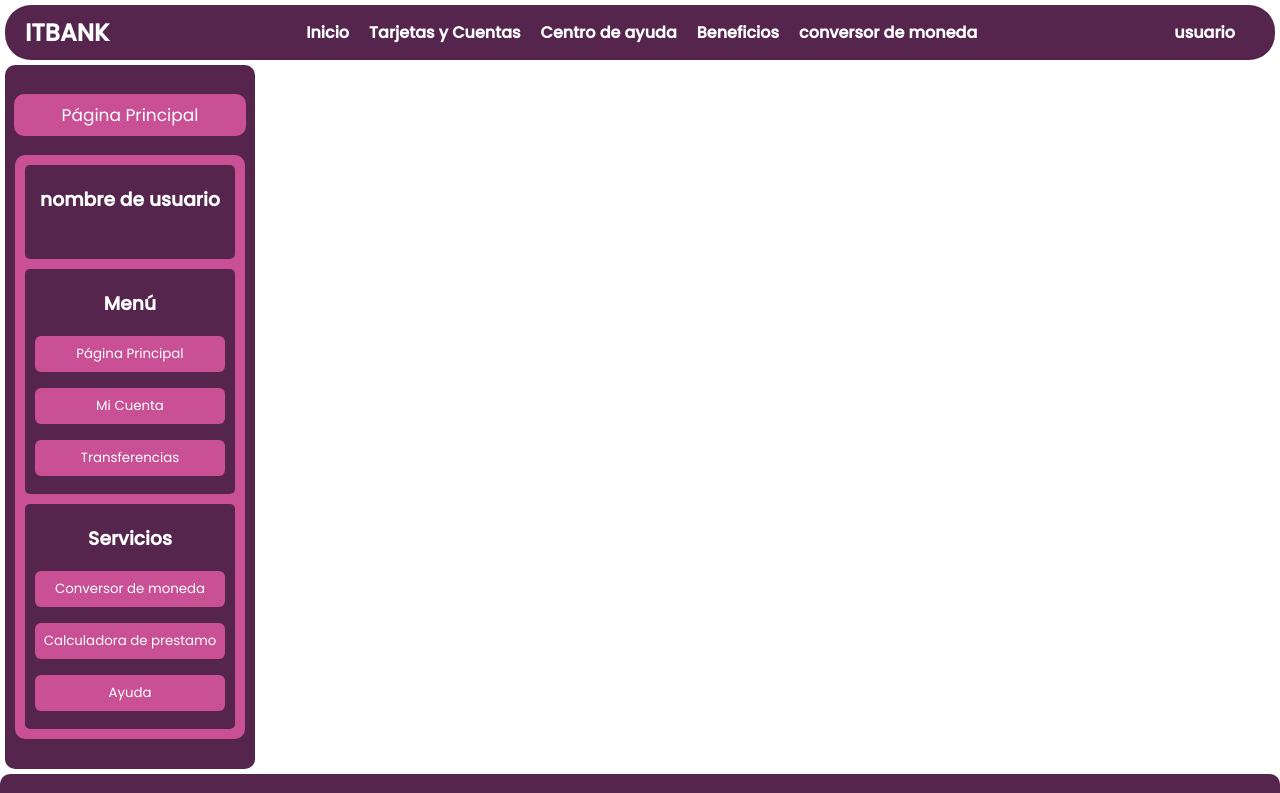
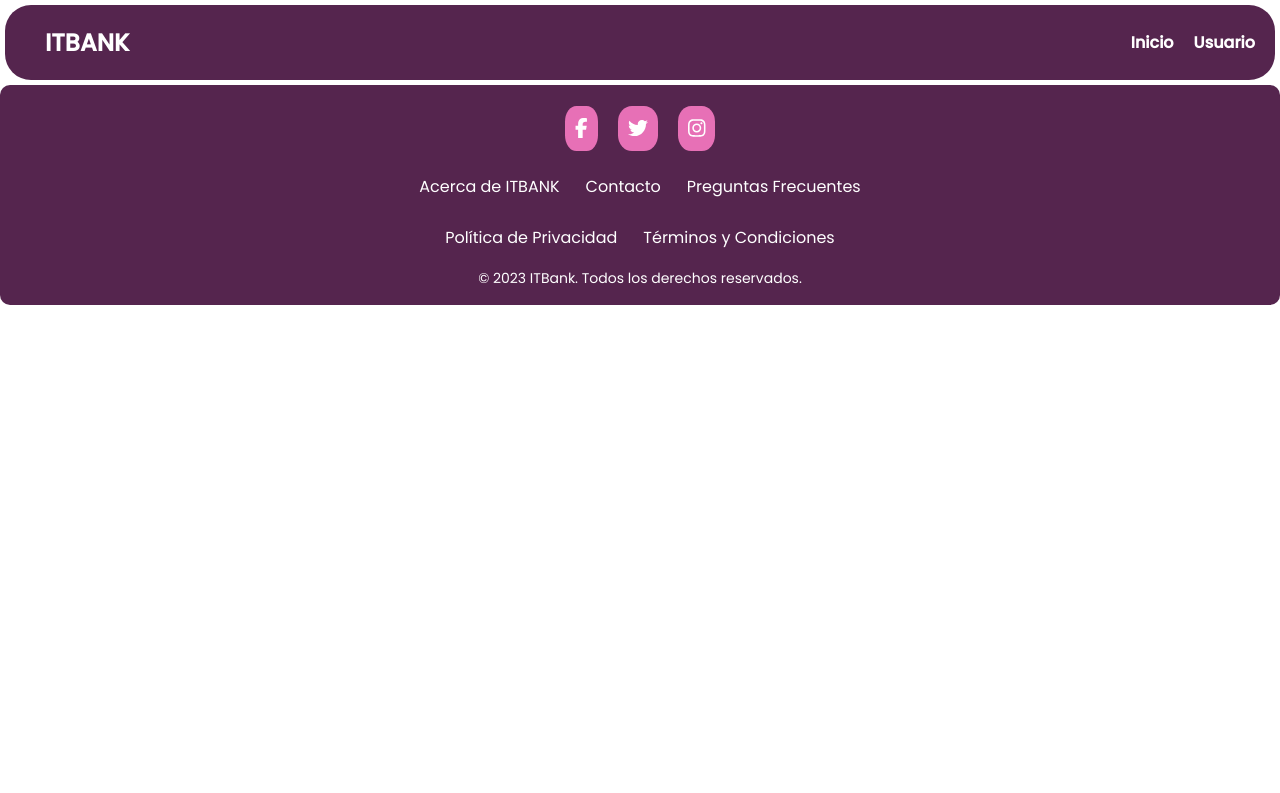
Before and after one commit to onurbsofa/ITbank-10-react-vite, a React (Vite) app: page /sidebar in a window 1280 px wide. Shown: the top 793 px of the page. Built offline with nearby package versions, Linux system fonts and the light colour scheme.

Commit message:
fusion navbar y sidebar

```diff
--- a/src/Components/NavBar/Navbar.css
+++ b/src/Components/NavBar/Navbar.css
@@ -23,6 +23,7 @@
   text-decoration: none;
   color: #fff;
 }
+
 
 .navBarList {
   list-style: none;
@@ -96,3 +97,28 @@
   color: #fff;
   font-weight: bold;
 }
+
+.sidebar-toggle-button {
+  background: transparent;
+  border: none;
+  cursor: pointer;
+  font-size: 16px;
+}
+
+/* SideBar.css */
+#sidebar {
+  width: 0;
+  position: fixed;
+  top: 0;
+  left: 0;
+  height: 100%;
+  background-color: #55254e;
+  overflow-x: hidden;
+  transition: 0.3s;
+  padding-top: 60px;
+  z-index: 1;
+}
+
+#sidebar.open {
+  width: 250px;
+}
--- a/src/Components/NavBar/Navbar.jsx
+++ b/src/Components/NavBar/Navbar.jsx
@@ -1,27 +1,33 @@
 import { Link } from "react-router-dom"
+import { useState } from "react";
 import "./Navbar.css";
+import SideBar from "../Side-Bar/SideBar";
 
 const Navbar = () => {
+    const [isSidebarOpen, setIsSidebarOpen] = useState(false);
+
+  const toggleSidebar = () => {
+    setIsSidebarOpen(!isSidebarOpen);
+  };
   return (
-    <nav className="navBar">
+    <>
+      <nav className="navBar">
         <div>
+        <button className="sidebar-toggle-button" onClick={toggleSidebar}>
             <h2 className="navBarLogo"><Link to="/">ITBANK</Link></h2>
+        </button>
         </div>
         <div>
-            <ul className="navBarList">
-                <li><Link to="/">Inicio</Link></li>
-                <li><Link to="/cuenta">Tarjetas y Cuentas</Link></li>
-                <li><Link to="/ayuda">Centro de ayuda</Link></li>
-                <li><Link to="/beneficios">Beneficios</Link></li>
-                <li><Link to="/conversor">conversor de moneda</Link></li>
-            </ul>
+          <ul className="navBarList">
+            <li><Link to="/">Inicio</Link></li>
+            <li><Link to="/login">Usuario</Link></li>
+          </ul>
         </div>
-        <div>
-            <ul className="navBarUsuario">
-                <li><Link to="/usuario">usuario</Link></li>
-            </ul>
-        </div>
-    </nav>
+      </nav>
+      <SideBar
+        isOpen={isSidebarOpen}
+        toggleSidebar={toggleSidebar} />
+    </>
   )
 }
 
--- a/src/Components/Side-Bar/SideBar.css
+++ b/src/Components/Side-Bar/SideBar.css
@@ -1,43 +1,61 @@
 #sidebar {
-  width: 250px;
+  width: 200px; /* Reduce width */
   background-color: #55254e;
   color: #fff;
-  padding: 20px 0;
+  padding: 10px 0; /* Reduce padding */
   display: flex;
   flex-direction: column;
   border-radius: 10px;
   margin: 5px;
 }
+.sidebar-toggle-button{
+  background-color: #ca5095;
+  border-radius: 5px;
+  padding: 5px 10px;
+  margin: 5px;
+  border: none;
+  color: #fff;
+  cursor: pointer;
+  transition: background-color 0.3s ease;
+}
+.sidebar-toggle-button:hover{
+  background-color: #ff7dc6;
+}
 
 .botonPaginaPrincipal {
   display: flex;
-  margin: 9px;
+  margin: 5px; /* Reduce margin */
 }
-.botonPaginaPrincipal button{
+
+.botonPaginaPrincipal button {
   background-color: #ca5095;
-  border-radius: 10px;
+  border-radius: 5px; /* Reduce border-radius */
+  padding: 5px 10px; /* Reduce padding */
 }
-.botonPaginaPrincipal a{
+
+.botonPaginaPrincipal a {
   color: #fff;
   text-decoration: none;
-  font-size: 17px;
+  font-size: 14px; /* Reduce font-size */
 }
-.sidebar-container{
+
+.sidebar-container {
   background-color: #ca5095;
-  margin: 10px;
-  border-radius: 10px;
+  margin: 5px; /* Reduce margin */
+  border-radius: 5px;
 }
+
 .sidebar-component {
   background-color: #55254e;
-  margin: 10px;
-  padding: 10px;
+  margin: 5px; /* Reduce margin */
+  padding: 5px; /* Reduce padding */
   border-radius: 5px;
 }
 
 .component-title {
   text-align: center;
   margin: 0;
-  padding: 10px 0;
+  padding: 5px 0; /* Reduce padding */
 }
 
 #sidebar ul {
@@ -47,7 +65,7 @@
 }
 
 #sidebar li {
-  padding: 8px 0;
+  padding: 5px 0; /* Reduce padding */
   text-align: center;
 }
 
@@ -58,15 +76,15 @@
 
 #content {
   flex: 1;
-  padding: 20px;
+  padding: 10px; /* Reduce padding */
 }
 
 button {
   display: block;
   width: 100%;
-  padding: 8px;
+  padding: 5px; /* Reduce padding */
   border: none;
-  border-radius: 6px;
+  border-radius: 5px;
   background-color: #ca5095;
   color: #fff;
   cursor: pointer;
@@ -75,9 +93,10 @@ button {
 
 h1 {
   margin: 0;
-  padding: 20px 0;
-  font-size: 24px;
+  padding: 10px 0; /* Reduce padding */
+  font-size: 20px; /* Reduce font-size */
 }
+
 @media screen and (max-width: 768px) {
   body {
     flex-direction: column;
@@ -85,14 +104,14 @@ h1 {
 
   #sidebar {
     width: 100%;
-    padding: 10px 0;
+    padding: 5px 0; /* Reduce padding */
   }
 
   .component-title {
-    padding: 5px 0;
+    padding: 3px 0; /* Reduce padding */
   }
 
   #content {
-    padding: 10px;
+    padding: 5px; /* Reduce padding */
   }
 }
--- a/src/Components/Side-Bar/SideBar.jsx
+++ b/src/Components/Side-Bar/SideBar.jsx
@@ -1,11 +1,15 @@
-import './SideBar.css'
-import {Link} from 'react-router-dom'
 
-export default function SideBar() {
+import { Link } from 'react-router-dom';
+import './SideBar.css';
+
+const SideBar = ({ isOpen, toggleSidebar }) => {
+
   return (
-    <div id="sidebar">
-            <div className="botonPaginaPrincipal">
-              <button><Link to='/'>Página Principal</Link></button>
+    <div id="sidebar" className={isOpen ? 'open' : ''}>
+        <div>
+        <button className="sidebar-toggle-button" onClick={toggleSidebar}>
+            <h2 className="navBarLogo">ITBANK</h2>
+        </button>
         </div>
       <section className="sidebar-container">
         <div className="sidebar-component">
@@ -23,12 +27,22 @@ export default function SideBar() {
         <div className="sidebar-component">
           <h3 className="component-title">Servicios</h3>
             <ul>
-                    <li><a href="../servicios/conversor-moneda/conversor-moneda.html"><button>Conversor de moneda</button></a></li>
-                    <li><a href="../servicios/calculadora-prestamo/calculadora-prestamo.html"><button>Calculadora de prestamo</button></a></li>
-                    <li><a href=""><button>Ayuda</button></a></li>
+              <li><Link to='/conversor'><button>Conversor de moneda</button></Link></li>
+              <li><button>Ayuda</button></li>
             </ul>
         </div>
       </section>
     </div>
-  )
-}
+  );
+};
+<div id="sidebar">
+            <div className="botonPaginaPrincipal">
+              <button><Link to='/'>Página Principal</Link></button>
+            </div>
+            <section className="sidebar-container">
+
+
+
+        </section>
+    </div>
+export default SideBar;
```
Lines whose indentation alone changed are shown as unchanged.
